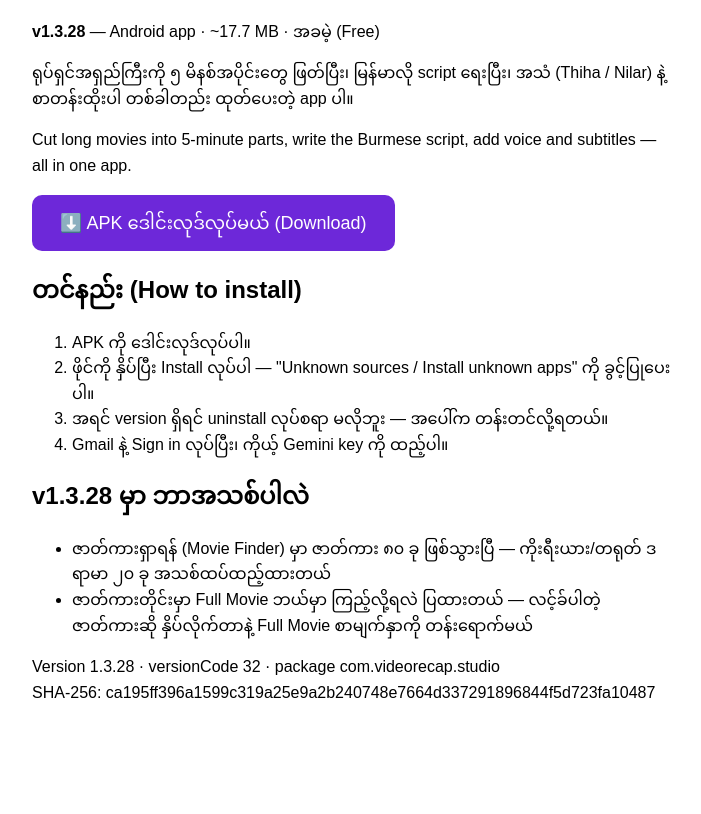
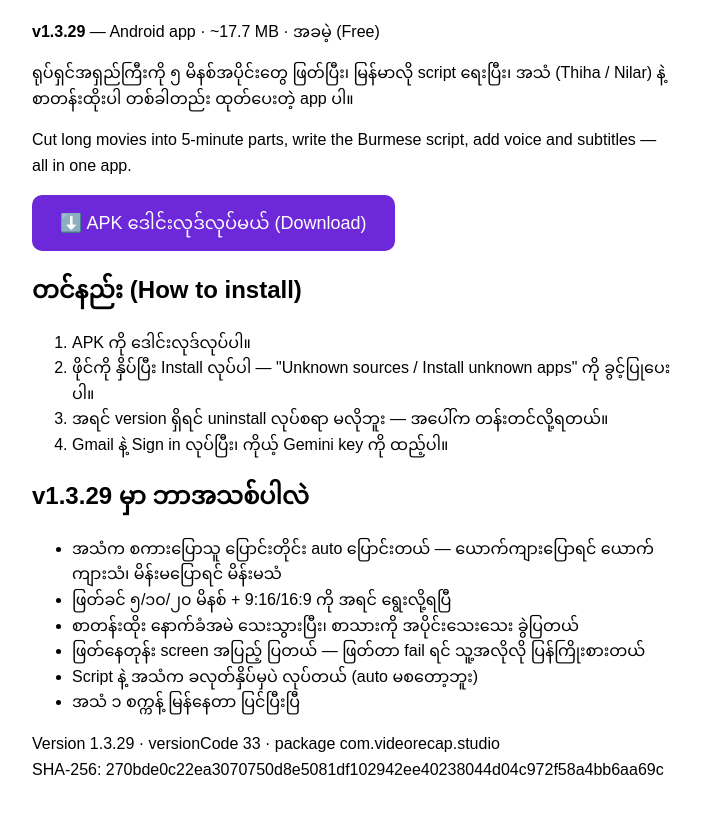
Before and after one commit to siangukmang869-sudo/video-recap-studio, a plain HTML site: page index.html in a window 1280 px wide. Shown: the part 94-908 px from the top of the page, without its empty margins (288-989 px from the left). Before the commit the page ends 839 px from the top, so only its background shows below. Drawn offline with Linux system fonts and the light colour scheme.

Commit message:
Update download page to v1.3.29

```diff
--- a/index.html
+++ b/index.html
@@ -3,15 +3,15 @@
 <head>
 <meta charset="utf-8">
 <meta name="viewport" content="width=device-width, initial-scale=1">
-<title>Video Recap Studio — Download APK (v1.3.28)</title>
-<meta name="description" content="Video Recap Studio v1.3.28 — ရုပ်ရှင်ဇာတ်ကားတွေကို ၅ မိနစ် recap လုပ်တဲ့ Android app။ အခမဲ့ ဒေါင်းလုဒ်လုပ်ပါ။ Free download for Android.">
+<title>Video Recap Studio — Download APK (v1.3.29)</title>
+<meta name="description" content="Video Recap Studio v1.3.29 — ရုပ်ရှင်ဇာတ်ကားတွေကို ၅ မိနစ် recap လုပ်တဲ့ Android app။ အခမဲ့ ဒေါင်းလုဒ်လုပ်ပါ။ Free download for Android.">
 </head>
 <body style="font-family:sans-serif;max-width:640px;margin:40px auto;padding:0 16px;line-height:1.6">
 <h1>🎬 Video Recap Studio</h1>
-<p><strong>v1.3.28</strong> — Android app · ~17.7 MB · အခမဲ့ (Free)</p>
+<p><strong>v1.3.29</strong> — Android app · ~17.7 MB · အခမဲ့ (Free)</p>
 <p>ရုပ်ရှင်အရှည်ကြီးကို ၅ မိနစ်အပိုင်းတွေ ဖြတ်ပြီး၊ မြန်မာလို script ရေးပြီး၊ အသံ (Thiha / Nilar) နဲ့ စာတန်းထိုးပါ တစ်ခါတည်း ထုတ်ပေးတဲ့ app ပါ။</p>
 <p>Cut long movies into 5-minute parts, write the Burmese script, add voice and subtitles — all in one app.</p>
-<p><a href="https://github.com/siangukmang869-sudo/video-recap-studio/releases/download/v1.3.28/VideoRecapStudio-v1.3.28.apk" style="display:inline-block;padding:14px 28px;background:#6d28d9;color:#fff;border-radius:10px;text-decoration:none;font-size:18px">⬇️ APK ဒေါင်းလုဒ်လုပ်မယ် (Download)</a></p>
+<p><a href="https://github.com/siangukmang869-sudo/video-recap-studio/releases/download/v1.3.29/VideoRecapStudio-v1.3.29.apk" style="display:inline-block;padding:14px 28px;background:#6d28d9;color:#fff;border-radius:10px;text-decoration:none;font-size:18px">⬇️ APK ဒေါင်းလုဒ်လုပ်မယ် (Download)</a></p>
 <h2>တင်နည်း (How to install)</h2>
 <ol>
 <li>APK ကို ဒေါင်းလုဒ်လုပ်ပါ။</li>
@@ -19,12 +19,16 @@
 <li>အရင် version ရှိရင် uninstall လုပ်စရာ မလိုဘူး — အပေါ်က တန်းတင်လို့ရတယ်။</li>
 <li>Gmail နဲ့ Sign in လုပ်ပြီး၊ ကိုယ့် Gemini key ကို ထည့်ပါ။</li>
 </ol>
-<h2>v1.3.28 မှာ ဘာအသစ်ပါလဲ</h2>
+<h2>v1.3.29 မှာ ဘာအသစ်ပါလဲ</h2>
 <ul>
-<li>ဇာတ်ကားရှာရန် (Movie Finder) မှာ ဇာတ်ကား ၈၀ ခု ဖြစ်သွားပြီ — ကိုးရီးယား/တရုတ် ဒရာမာ ၂၀ ခု အသစ်ထပ်ထည့်ထားတယ်</li>
-<li>ဇာတ်ကားတိုင်းမှာ Full Movie ဘယ်မှာ ကြည့်လို့ရလဲ ပြထားတယ် — လင့်ခ်ပါတဲ့ ဇာတ်ကားဆို နှိပ်လိုက်တာနဲ့ Full Movie စာမျက်နှာကို တန်းရောက်မယ်</li>
+<li>အသံက စကားပြောသူ ပြောင်းတိုင်း auto ပြောင်းတယ် — ယောက်ကျားပြောရင် ယောက်ကျားသံ၊ မိန်းမပြောရင် မိန်းမသံ</li>
+<li>ဖြတ်ခင် ၅/၁၀/၂၀ မိနစ် + 9:16/16:9 ကို အရင် ရွေးလို့ရပြီ</li>
+<li>စာတန်းထိုး နောက်ခံအမဲ သေးသွားပြီး၊ စာသားကို အပိုင်းသေးသေး ခွဲပြတယ်</li>
+<li>ဖြတ်နေတုန်း screen အပြည့် ပြတယ် — ဖြတ်တာ fail ရင် သူ့အလိုလို ပြန်ကြိုးစားတယ်</li>
+<li>Script နဲ့ အသံက ခလုတ်နှိပ်မှပဲ လုပ်တယ် (auto မစတော့ဘူး)</li>
+<li>အသံ ၁ စက္ကန့် မြန်နေတာ ပြင်ပြီးပြီ</li>
 </ul>
-<p>Version 1.3.28 · versionCode 32 · package com.videorecap.studio<br>
-SHA-256: ca195ff396a1599c319a25e9a2b240748e7664d337291896844f5d723fa10487</p>
+<p>Version 1.3.29 · versionCode 33 · package com.videorecap.studio<br>
+SHA-256: 270bde0c22ea3070750d8e5081df102942ee40238044d04c972f58a4bb6aa69c</p>
 </body>
 </html>
```
